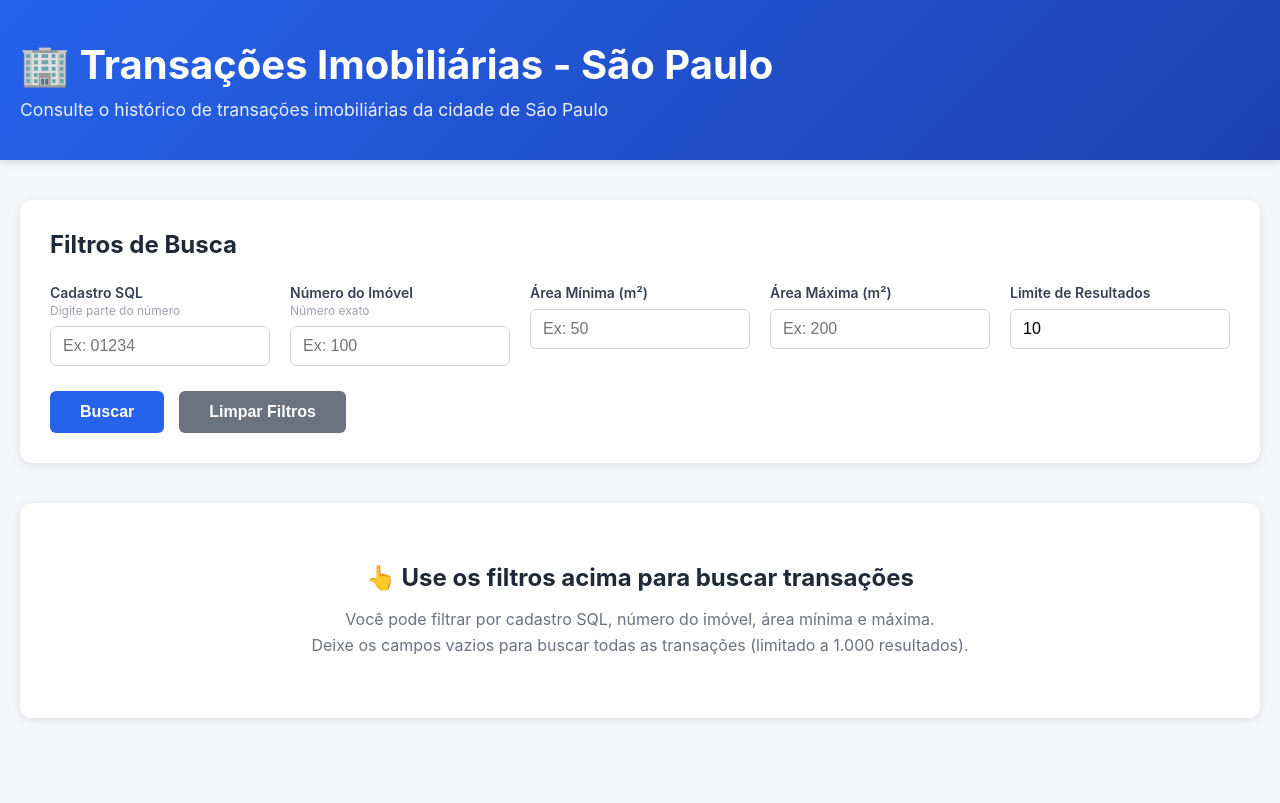
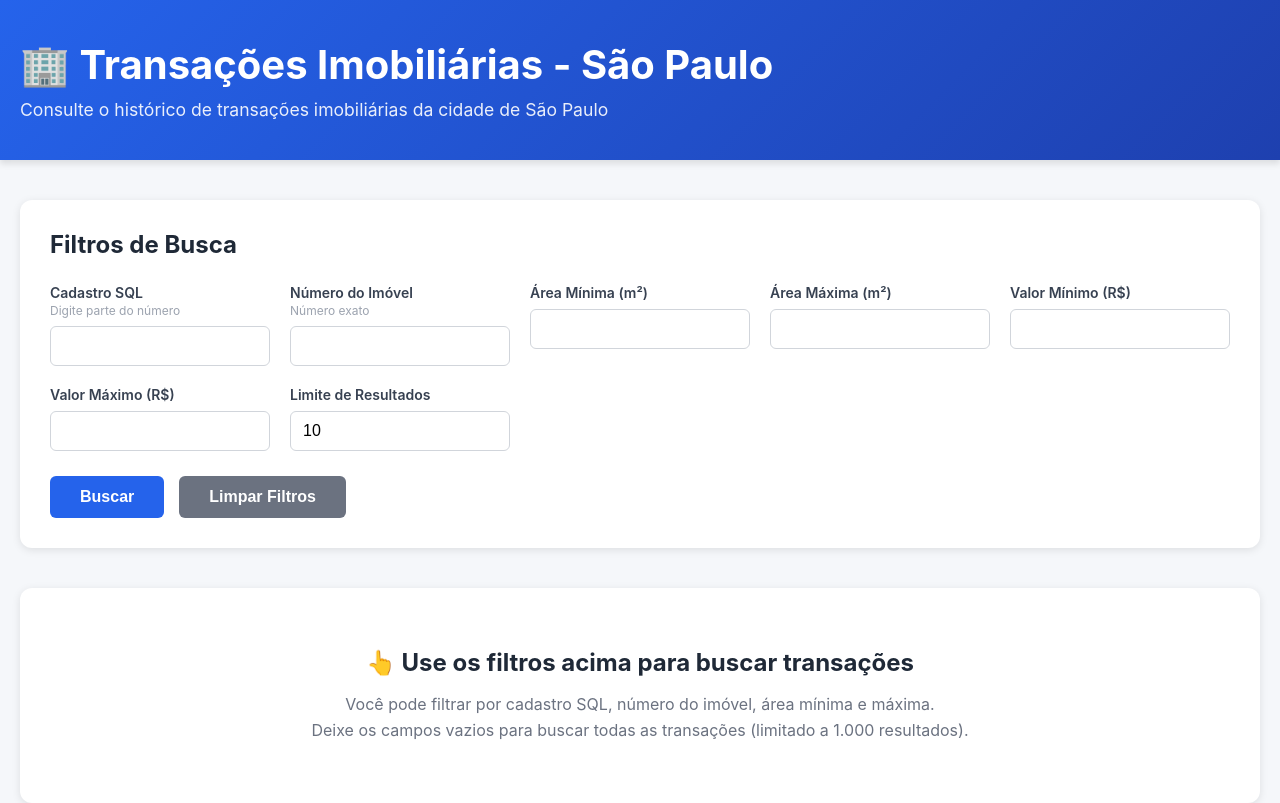
Before and after one commit to ce1974cr-sudo/transacoes-frontend, a React (Create React App) app: page / in a window 1280 px wide. Shown: the top 803 px of the page. Built offline with nearby package versions, Linux system fonts and the light colour scheme; no server answers.

Commit message:
Update Filtros.js

```diff
--- a/src/components/Filtros.js
+++ b/src/components/Filtros.js
@@ -7,6 +7,8 @@ function Filtros({ onBuscar, carregando }) {
     numero: '',
     areaMinima: '',
     areaMaxima: '',
+    valorMin: '',
+    valorMax: '',
     limit: 10
   });
 
@@ -32,6 +34,8 @@ function Filtros({ onBuscar, carregando }) {
       numero: '',
       areaMinima: '',
       areaMaxima: '',
+      valorMin: '',
+      valorMax: '',
       limit: 10
     };
 
@@ -57,7 +61,6 @@ function Filtros({ onBuscar, carregando }) {
               name="cadastroSql"
               value={filtros.cadastroSql}
               onChange={handleChange}
-              placeholder="Ex: 01234"
               disabled={carregando}
             />
           </div>
@@ -73,7 +76,6 @@ function Filtros({ onBuscar, carregando }) {
               name="numero"
               value={filtros.numero}
               onChange={handleChange}
-              placeholder="Ex: 100"
               disabled={carregando}
             />
           </div>
@@ -88,7 +90,6 @@ function Filtros({ onBuscar, carregando }) {
               name="areaMinima"
               value={filtros.areaMinima}
               onChange={handleChange}
-              placeholder="Ex: 50"
               step="0.01"
               disabled={carregando}
             />
@@ -104,8 +105,36 @@ function Filtros({ onBuscar, carregando }) {
               name="areaMaxima"
               value={filtros.areaMaxima}
               onChange={handleChange}
-              placeholder="Ex: 200"
               step="0.01"
+              disabled={carregando}
+            />
+          </div>
+
+          {/* 🔥 NOVO BLOCO */}
+          <div className="form-group">
+            <label htmlFor="valorMin">
+              Valor Mínimo (R$)
+            </label>
+            <input
+              type="number"
+              id="valorMin"
+              name="valorMin"
+              value={filtros.valorMin}
+              onChange={handleChange}
+              disabled={carregando}
+            />
+          </div>
+
+          <div className="form-group">
+            <label htmlFor="valorMax">
+              Valor Máximo (R$)
+            </label>
+            <input
+              type="number"
+              id="valorMax"
+              name="valorMax"
+              value={filtros.valorMax}
+              onChange={handleChange}
               disabled={carregando}
             />
           </div>
@@ -120,7 +149,6 @@ function Filtros({ onBuscar, carregando }) {
               name="limit"
               value={filtros.limit}
               onChange={handleChange}
-              placeholder="Ex: 10"
               min="1"
               max="10000"
               disabled={carregando}
```
